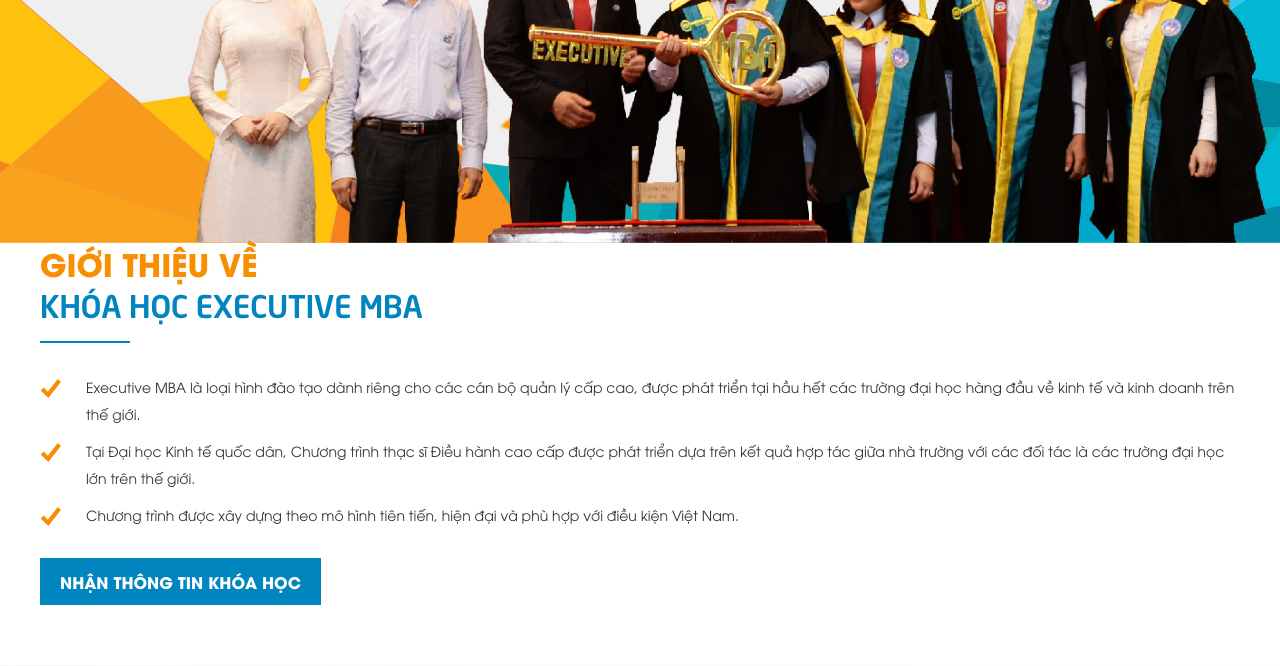
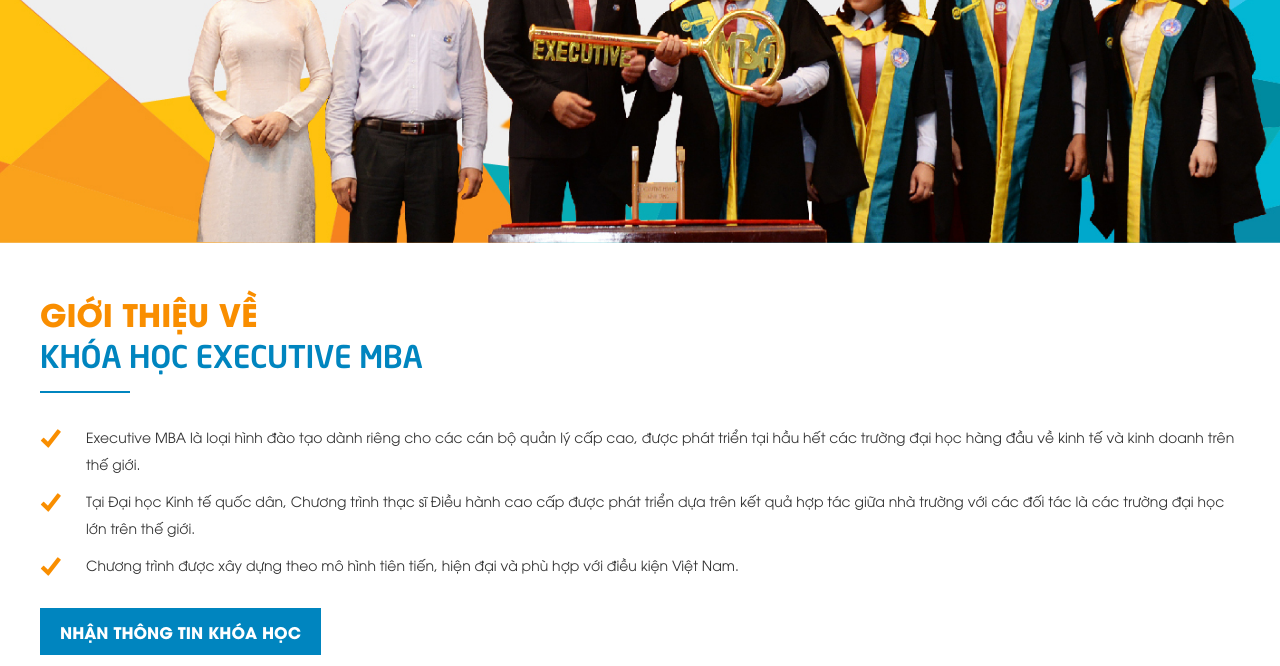
Before and after one commit to anhthuong/ktqd, a PHP site: page /picker/ in a window 1280 px wide. Shown: the part 402-1068 px from the top of the page. Run offline with PHP 8.4, Linux system fonts and the light colour scheme.

Commit message:
Update Css

```diff
--- a/css/thuong.css
+++ b/css/thuong.css
@@ -1,3 +1,6 @@
+section.section.main-info {
+    margin-top: 50px;
+}
 .title-custom {
     color: #F98E00 !important;
 }
--- a/index.php
+++ b/index.php
@@ -644,7 +644,7 @@
                     mysql_query("SET NAMES utf8");
 
                     //Selecting Database from Server
-                    $db = mysql_select_db("picker_ktqd", $connection);
+                    $db = mysql_select_db("exemba", $connection);
                     if (isset($_POST['submit'])) {
 
                         //Fetching variables of the form which travels in URL
```
